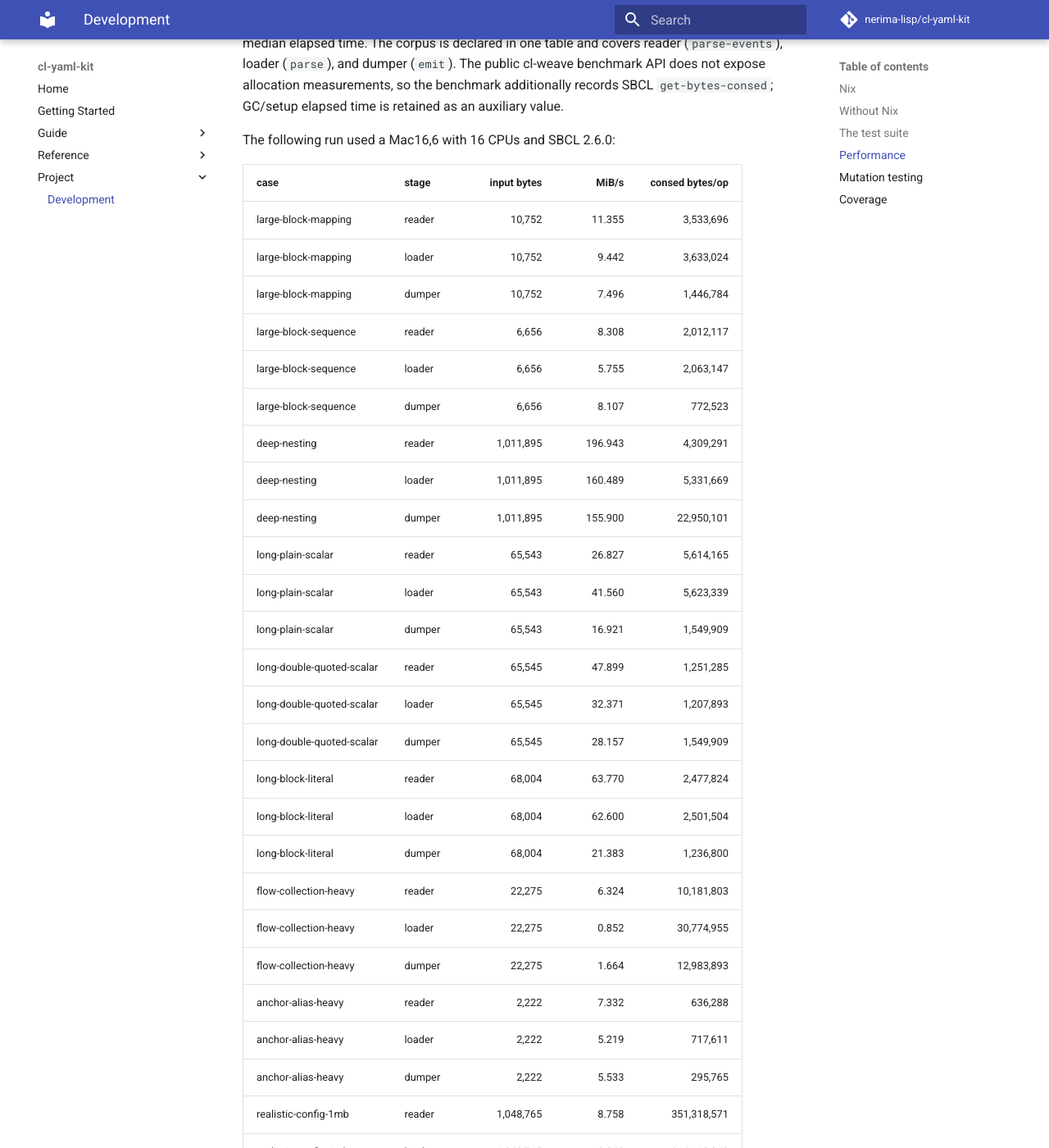
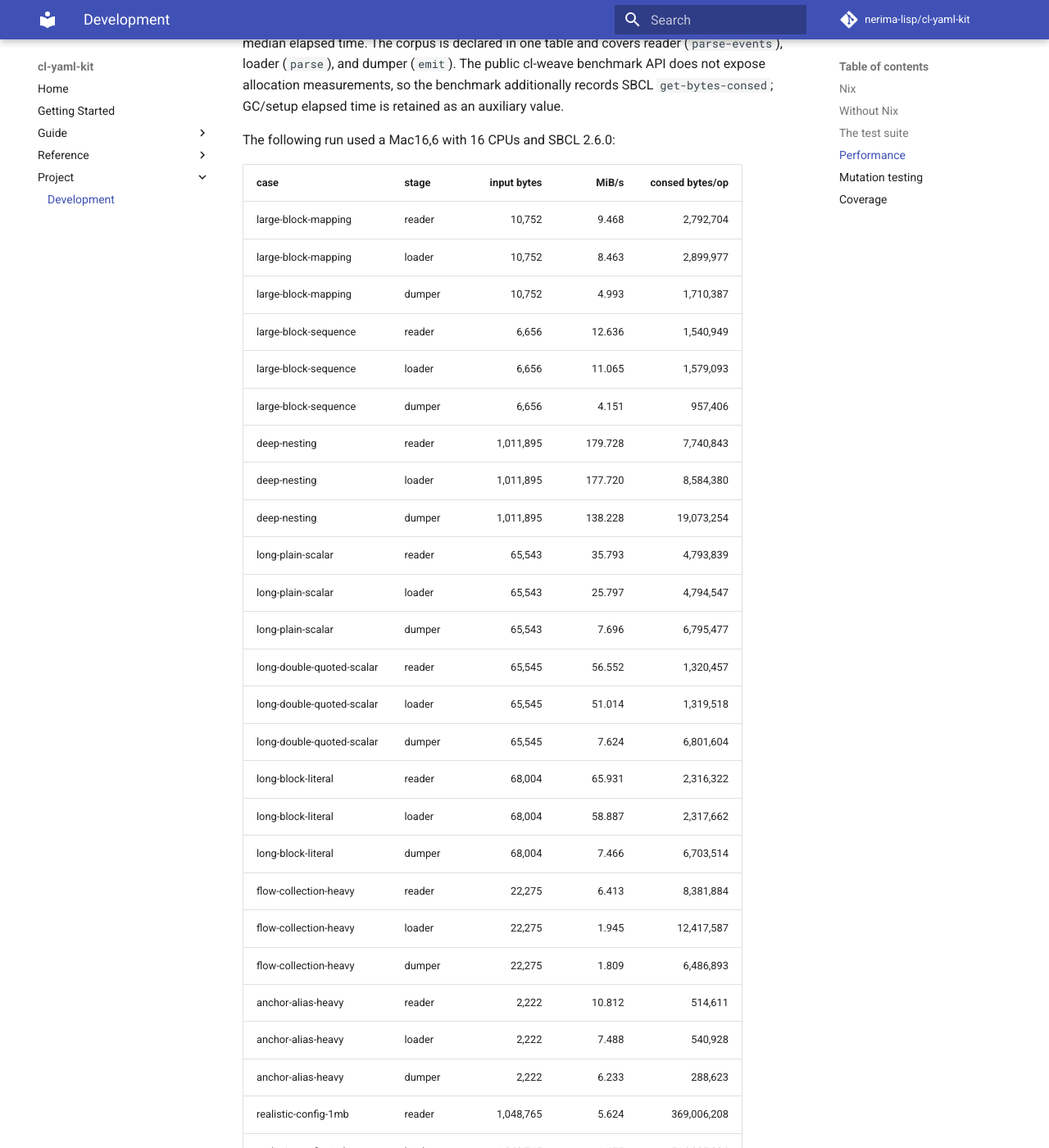
Before and after one commit to nerima-lisp/cl-yaml-kit, an MkDocs documentation site: the page built from docs/src/project/development.md, in a window 1280 px wide and 1400 px high, scrolled down 2132 px. Shown: the whole window at 82% size. Built offline with MkDocs 1.6.1 and Material for MkDocs 9.7.7, drawn with Linux system fonts in a browser that asks for light colours; comment, search, counter and statistics services are not loaded; some of the changed text lies outside the part shown.

```diff
--- a/docs/src/project/development.md
+++ b/docs/src/project/development.md
@@ -111,33 +111,33 @@ The following run used a Mac16,6 with 16 CPUs and SBCL 2.6.0:
 
 | case | stage | input bytes | MiB/s | consed bytes/op |
 | --- | --- | ---: | ---: | ---: |
-| large-block-mapping | reader | 10,752 | 11.355 | 3,533,696 |
-| large-block-mapping | loader | 10,752 | 9.442 | 3,633,024 |
-| large-block-mapping | dumper | 10,752 | 7.496 | 1,446,784 |
-| large-block-sequence | reader | 6,656 | 8.308 | 2,012,117 |
-| large-block-sequence | loader | 6,656 | 5.755 | 2,063,147 |
-| large-block-sequence | dumper | 6,656 | 8.107 | 772,523 |
-| deep-nesting | reader | 1,011,895 | 196.943 | 4,309,291 |
-| deep-nesting | loader | 1,011,895 | 160.489 | 5,331,669 |
-| deep-nesting | dumper | 1,011,895 | 155.900 | 22,950,101 |
-| long-plain-scalar | reader | 65,543 | 26.827 | 5,614,165 |
-| long-plain-scalar | loader | 65,543 | 41.560 | 5,623,339 |
-| long-plain-scalar | dumper | 65,543 | 16.921 | 1,549,909 |
-| long-double-quoted-scalar | reader | 65,545 | 47.899 | 1,251,285 |
-| long-double-quoted-scalar | loader | 65,545 | 32.371 | 1,207,893 |
-| long-double-quoted-scalar | dumper | 65,545 | 28.157 | 1,549,909 |
-| long-block-literal | reader | 68,004 | 63.770 | 2,477,824 |
-| long-block-literal | loader | 68,004 | 62.600 | 2,501,504 |
-| long-block-literal | dumper | 68,004 | 21.383 | 1,236,800 |
-| flow-collection-heavy | reader | 22,275 | 6.324 | 10,181,803 |
-| flow-collection-heavy | loader | 22,275 | 0.852 | 30,774,955 |
-| flow-collection-heavy | dumper | 22,275 | 1.664 | 12,983,893 |
-| anchor-alias-heavy | reader | 2,222 | 7.332 | 636,288 |
-| anchor-alias-heavy | loader | 2,222 | 5.219 | 717,611 |
-| anchor-alias-heavy | dumper | 2,222 | 5.533 | 295,765 |
-| realistic-config-1mb | reader | 1,048,765 | 8.758 | 351,318,571 |
-| realistic-config-1mb | loader | 1,048,765 | 0.842 | 914,112,363 |
-| realistic-config-1mb | dumper | 1,048,765 | 1.291 | 451,291,797 |
+| large-block-mapping | reader | 10,752 | 9.468 | 2,792,704 |
+| large-block-mapping | loader | 10,752 | 8.463 | 2,899,977 |
+| large-block-mapping | dumper | 10,752 | 4.993 | 1,710,387 |
+| large-block-sequence | reader | 6,656 | 12.636 | 1,540,949 |
+| large-block-sequence | loader | 6,656 | 11.065 | 1,579,093 |
+| large-block-sequence | dumper | 6,656 | 4.151 | 957,406 |
+| deep-nesting | reader | 1,011,895 | 179.728 | 7,740,843 |
+| deep-nesting | loader | 1,011,895 | 177.720 | 8,584,380 |
+| deep-nesting | dumper | 1,011,895 | 138.228 | 19,073,254 |
+| long-plain-scalar | reader | 65,543 | 35.793 | 4,793,839 |
+| long-plain-scalar | loader | 65,543 | 25.797 | 4,794,547 |
+| long-plain-scalar | dumper | 65,543 | 7.696 | 6,795,477 |
+| long-double-quoted-scalar | reader | 65,545 | 56.552 | 1,320,457 |
+| long-double-quoted-scalar | loader | 65,545 | 51.014 | 1,319,518 |
+| long-double-quoted-scalar | dumper | 65,545 | 7.624 | 6,801,604 |
+| long-block-literal | reader | 68,004 | 65.931 | 2,316,322 |
+| long-block-literal | loader | 68,004 | 58.887 | 2,317,662 |
+| long-block-literal | dumper | 68,004 | 7.466 | 6,703,514 |
+| flow-collection-heavy | reader | 22,275 | 6.413 | 8,381,884 |
+| flow-collection-heavy | loader | 22,275 | 1.945 | 12,417,587 |
+| flow-collection-heavy | dumper | 22,275 | 1.809 | 6,486,893 |
+| anchor-alias-heavy | reader | 2,222 | 10.812 | 514,611 |
+| anchor-alias-heavy | loader | 2,222 | 7.488 | 540,928 |
+| anchor-alias-heavy | dumper | 2,222 | 6.233 | 288,623 |
+| realistic-config-1mb | reader | 1,048,765 | 5.624 | 369,006,208 |
+| realistic-config-1mb | loader | 1,048,765 | 1.475 | 514,095,834 |
+| realistic-config-1mb | dumper | 1,048,765 | 1.803 | 211,870,099 |
 
 An sb-sprof run on the 1 MiB configuration identified scanner plain-scalar
 work (`scan-plain-scalar`), cl-regex-kit matching during scalar construction,
@@ -150,6 +150,14 @@ faster, so it is not presented as a universal speedup; the serializer and
 emitter changes are intended to reduce allocation and queue overhead on the
 corresponding hot paths. Re-running on an otherwise idle machine is expected
 to produce different elapsed-time and allocation values.
+
+The cl-regex-kit v2.1.1 to v2.2.0 loader comparison, using the same five-sample
+benchmark settings, was:
+
+| case | v2.1.1 MiB/s | v2.2.0 MiB/s | change |
+| --- | ---: | ---: | ---: |
+| flow-collection-heavy | 1.068 | 1.945 | +82.1% |
+| realistic-config-1mb | 1.341 | 1.475 | +10.0% |
 
 The loader hotspot is a specific call chain:
 `parse -> construct -> %construct-scalar -> resolve-plain-scalar-tag ->
```
